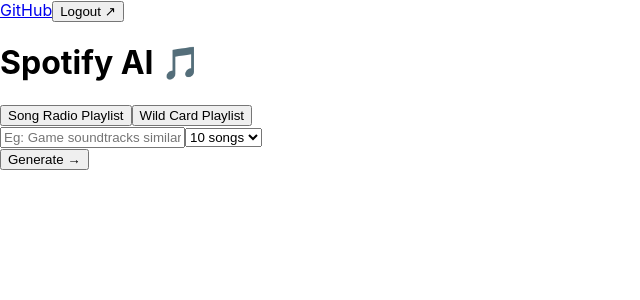
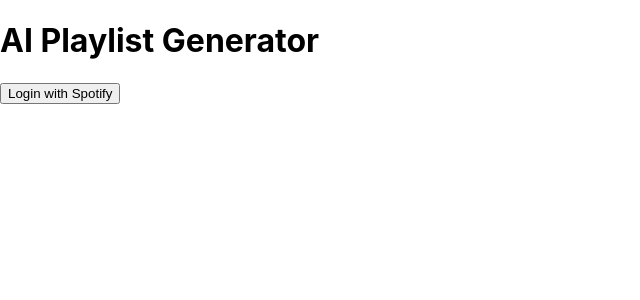
Before and after one commit to beckhamlamm/playlist-gen, a React (Create React App) app: page / in a window 1280 px wide. Shown: the top 300 px of the page, without its empty margins (0-640 px from the left). Built offline with nearby package versions, Linux system fonts and the light colour scheme.

Commit message:
made working authorization screen

```diff
--- a/src/App.js
+++ b/src/App.js
@@ -1,12 +1,104 @@
-import React from "react";
-import SpotifyLogin from "./SpotifyLogin";
+import React, { useState, useEffect } from 'react';
 
-function App() {
+const SpotifyAuth = () => {
+  const [accessToken, setAccessToken] = useState(null);
+  const [user, setUser] = useState(null);
+
+  const CLIENT_ID = '872fdc54cb6a4dbe9d1d137ca047718c';
+  const REDIRECT_URI = 'http://127.0.0.1:3000/callback';
+  const SCOPES = 'user-read-private playlist-modify-public playlist-modify-private';
+
+  const login = () => {
+    const authUrl = `https://accounts.spotify.com/authorize?` +
+      `client_id=${CLIENT_ID}&` +
+      `response_type=code&` +
+      `redirect_uri=${REDIRECT_URI}&` +
+      `scope=${SCOPES}`;
+
+    window.location.href = authUrl;
+  };
+
+  const getTokenFromUrl = async () => {
+    const urlParams = new URLSearchParams(window.location.search);
+    const code = urlParams.get('code');
+
+    if (code) {
+      // Note: In production, do this on your backend
+      const response = await fetch('https://accounts.spotify.com/api/token', {
+        method: 'POST',
+        headers: { 'Content-Type': 'application/x-www-form-urlencoded' },
+        body: new URLSearchParams({
+          grant_type: 'authorization_code',
+          code: code,
+          redirect_uri: REDIRECT_URI,
+          client_id: CLIENT_ID,
+          // client_secret: 'your_client_secret' // Backend only
+        })
+      });
+
+      const data = await response.json();
+      if (data.access_token) {
+        setAccessToken(data.access_token);
+        window.history.replaceState({}, '', '/');
+      }
+    }
+  };
+
+  const getUser = async (token) => {
+    const response = await fetch('https://api.spotify.com/v1/me', {
+      headers: { 'Authorization': `Bearer ${token}` }
+    });
+    const userData = await response.json();
+    setUser(userData);
+  };
+
+  useEffect(() => {
+    getTokenFromUrl();
+  }, []);
+
+  useEffect(() => {
+    if (accessToken) {
+      getUser(accessToken);
+    }
+  }, [accessToken]);
+
+  if (!accessToken) {
+    return (
+      <div className="p-8 text-center">
+        <h1 className="text-2xl mb-4">AI Playlist Generator</h1>
+        <button
+          onClick={login}
+          className="bg-green-500 text-white px-6 py-2 rounded"
+        >
+          Login with Spotify
+        </button>
+      </div>
+    );
+  }
+
+  const logout = () => {
+    setAccessToken(null);
+    setUser(null);
+  };
+
   return (
-    <div className="App">
-      <SpotifyLogin />
+    <div className="p-8">
+      <h1 className="text-2xl mb-4">Welcome {user?.display_name}</h1>
+      <p className="mb-4">Access Token: {accessToken.substring(0, 20)}...</p>
+
+      <button
+        onClick={logout}
+        className="bg-red-500 text-white px-6 py-2 rounded mb-4"
+      >
+        Logout
+      </button>
+
+      {/* Add your playlist generation features here */}
+      <div className="bg-gray-100 p-4 rounded">
+        <p>Ready to build! Token is available for Spotify API calls.</p>
+      </div>
     </div>
   );
-}
+};
 
-export default App;
+export default SpotifyAuth;
--- a/src/SpotifyLogin.js
+++ /dev/null
@@ -1,61 +0,0 @@
-import React, { useState } from "react";
-
-export default function App() {
-  const [prompt, setPrompt] = useState("");
-  const [songCount, setSongCount] = useState("10");
-
-  const handleGenerate = () => {
-    console.log("Generating playlist for:", prompt, songCount);
-  };
-
-  return (
-    <div className="min-h-screen bg-[#081c24] text-white flex flex-col items-center justify-center px-4 py-8 font-sans">
-      {/* GitHub Link */}
-      <div className="w-full max-w-3xl mb-12">
-        <div className="flex justify-between items-center">
-          <a href="https://github.com/beckhamlamm/playlist-gen" target="_blank" rel="noopener noreferrer" className="text-white hover:underline text-sm">GitHub</a>
-          <button className="text-white hover:underline text-sm">Logout ↗</button>
-        </div>
-      </div>
-
-      {/* Project Title */}
-      <h1 className="text-5xl font-bold mb-4">Spotify AI <span className="text-green-400">🎵</span></h1>
-
-      {/* Playlist Type Buttons */}
-      <div className="flex space-x-4 mb-6">
-        <button className="bg-[#173b4c] px-6 py-2 rounded-md text-white font-medium hover:bg-[#1c4a5e]">Song Radio Playlist</button>
-        <button className="bg-green-600 px-6 py-2 rounded-md text-white font-medium hover:bg-green-700">Wild Card Playlist</button>
-      </div>
-
-      {/* Input and Select */}
-      <div className="flex flex-col sm:flex-row items-center w-full max-w-xl gap-4 mb-4">
-        <input
-          type="text"
-          value={prompt}
-          onChange={(e) => setPrompt(e.target.value)}
-          placeholder='Eg: Game soundtracks similar to "Crypt of the Necrodancer"'
-          className="w-full px-4 py-2 rounded-md text-black"
-        />
-        <select
-          value={songCount}
-          onChange={(e) => setSongCount(e.target.value)}
-          className="px-3 py-2 rounded-md text-black"
-        >
-          <option value="10">10 songs</option>
-          <option value="15">15 songs</option>
-          <option value="20">20 songs</option>
-          <option value="25">25 songs</option>
-          <option value="30">30 songs</option>
-        </select>
-      </div>
-
-      {/* Generate Button */}
-      <button
-        onClick={handleGenerate}
-        className="bg-blue-600 hover:bg-blue-700 px-6 py-3 rounded-md font-semibold"
-      >
-        Generate →
-      </button>
-    </div>
-  );
-}
```
Also changed, not shown: src/logo.svg (deleted), 1 other file (tests, documents, lock files or other folders).
